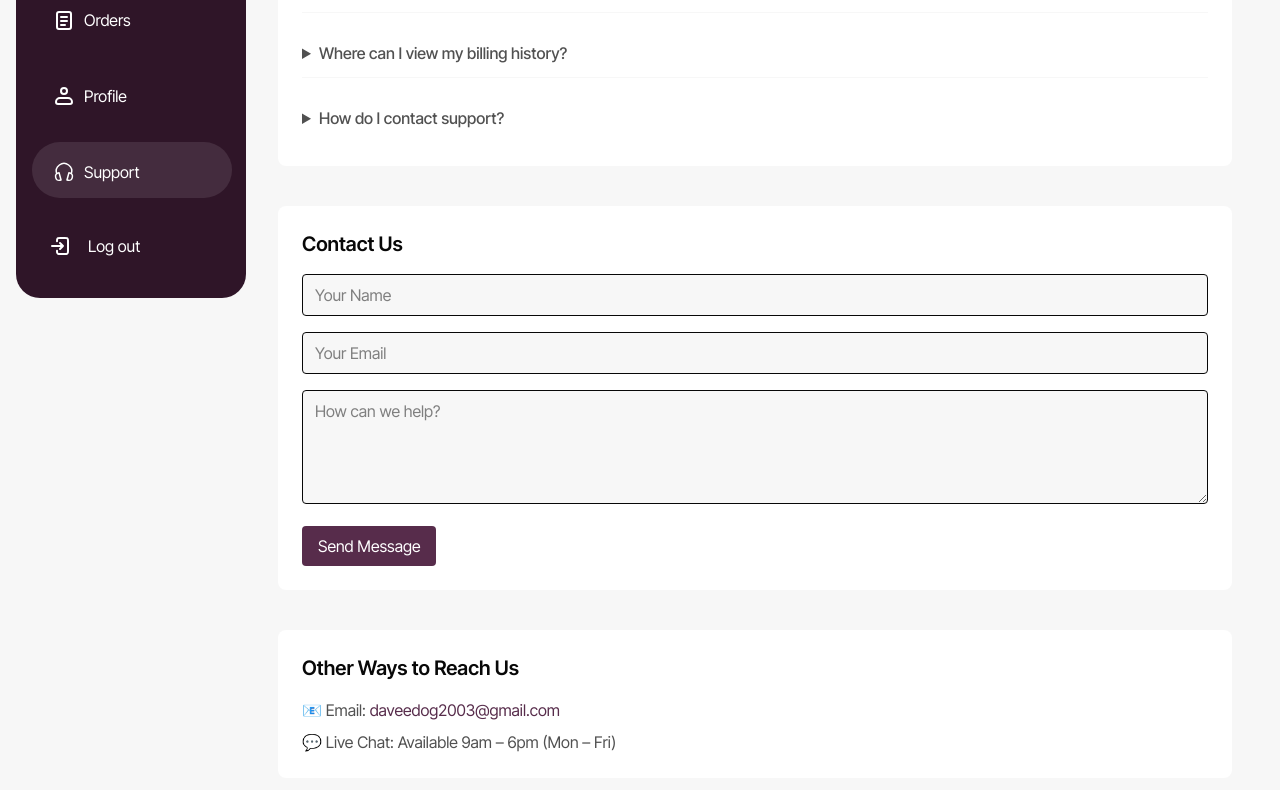
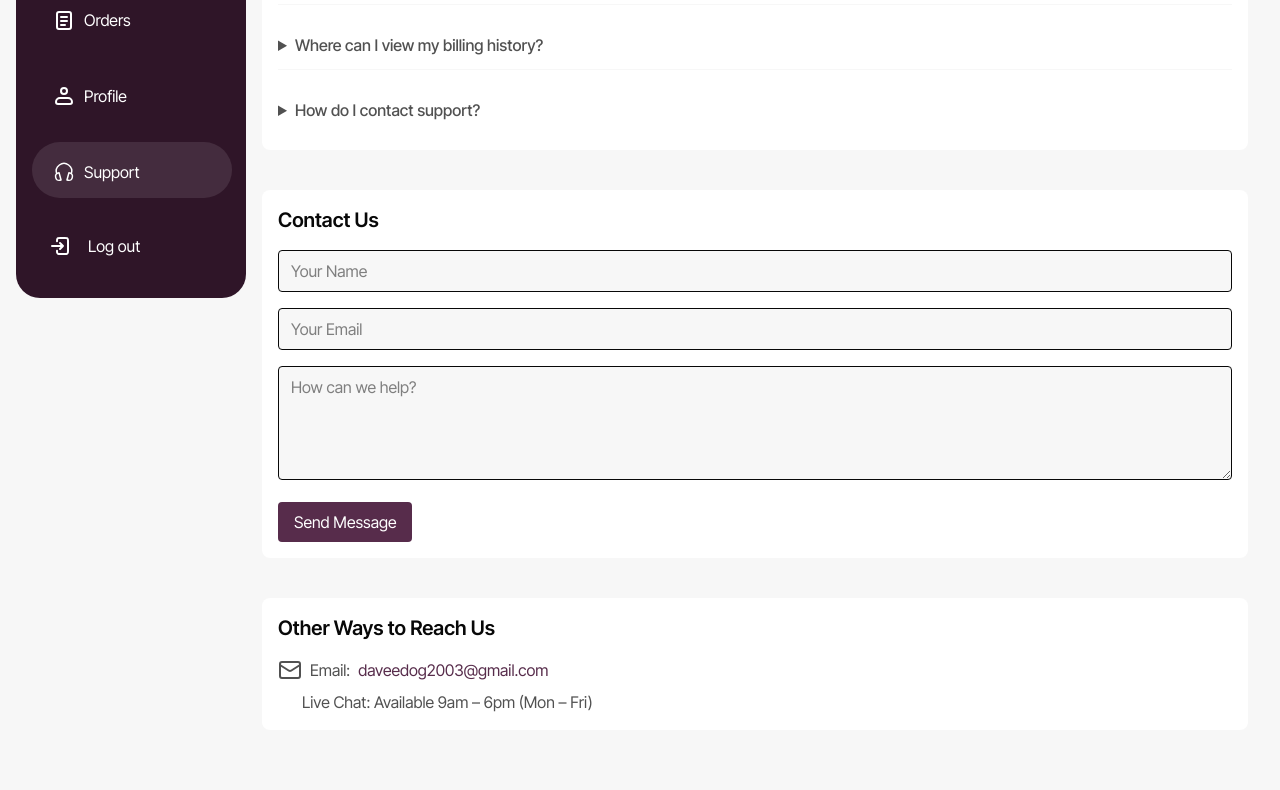
Before and after one commit to DavidOG03/NovaTech, a React (Vite) app: page /support in a window 1280 px wide. Shown: the part 292-1082 px from the top of the page. Built offline with nearby package versions, Linux system fonts and the light colour scheme; no server answers; the database is empty; sample sign-in values are in the browser's storage; some icons are missing.

Commit message:
refactor: Update SearchContext type definition and enhance CustomerSupport component with improved UI and feedback

```diff
--- a/src/context/SearchContext.tsx
+++ b/src/context/SearchContext.tsx
@@ -3,7 +3,7 @@ import React, { createContext, useContext, useState } from "react";
 
 interface SearchContextType {
   searchQuery: string;
-  setSearchQuery: (q: string) => void;
+  setSearchQuery: (query: string) => void;
 }
 
 const SearchContext = createContext<SearchContextType | undefined>(undefined);
--- a/src/pages/customerSupport.tsx
+++ b/src/pages/customerSupport.tsx
@@ -3,6 +3,9 @@ import { useForm, SubmitHandler } from "react-hook-form";
 import { z } from "zod";
 import { zodResolver } from "@hookform/resolvers/zod";
 import emailjs from "@emailjs/browser";
+import toast from "react-hot-toast";
+import { Mail } from "lucide-react";
+import { Chat } from "react-iconly";
 
 // Zod schema for form validation
 const schema = z.object({
@@ -27,7 +30,7 @@ const faqs = [
   {
     question: "How do I contact support?",
     answer:
-      "You can use the contact form below, or reach us by phone or live chat.",
+      "You can use the contact form below, or reach us by email or live chat.",
   },
 ];
 
@@ -62,6 +65,7 @@ const CustomerSupport: React.FC = () => {
       )
       .then((response) => {
         console.log("SUCCESS!", response.status, response.text);
+        toast.success("Your request has been successfully submitted");
         setFormStatus({ submitting: false, success: true, error: false });
         reset();
       })
@@ -72,7 +76,7 @@ const CustomerSupport: React.FC = () => {
   };
 
   return (
-    <div className="min-h-screen bg-grey py-20 px-4">
+    <div className="min-h-screen bg-grey py-20">
       <div className="max-w-5xl mx-auto space-y-10">
         {/* Header */}
         <div className="text-center">
@@ -83,7 +87,7 @@ const CustomerSupport: React.FC = () => {
         </div>
 
         {/* FAQ Section */}
-        <div className="bg-white rounded-lg p-6 space-y-4">
+        <div className="bg-white rounded-lg p-4 space-y-4">
           <h2 className="text-xl font-semibold text-black">
             Frequently Asked Questions
           </h2>
@@ -101,7 +105,7 @@ const CustomerSupport: React.FC = () => {
         </div>
 
         {/* Contact Form */}
-        <div className="bg-white rounded-lg p-6">
+        <div className="bg-white rounded-lg p-4">
           <h2 className="text-xl text-black font-semibold mb-4">Contact Us</h2>
           <form onSubmit={handleSubmit(onSubmit)} className="space-y-4">
             <div>
@@ -144,13 +148,13 @@ const CustomerSupport: React.FC = () => {
               type="submit"
               className="bg-pink text-white px-4 py-2 rounded hover:bg-pink/75 cursor-pointer"
             >
-              Send Message
+              {formStatus.submitting ? "Sending..." : "Send Message"}
             </button>
           </form>
         </div>
 
         {/* Support Info */}
-        <div className="bg-white rounded-lg p-6">
+        <div className="bg-white rounded-lg p-4">
           <h2 className="text-xl text-black font-semibold mb-4">
             Other Ways to Reach Us
           </h2>
@@ -158,8 +162,8 @@ const CustomerSupport: React.FC = () => {
             {/* <li>
               📞 Phone: <span className="font-medium">+234 915 3884 943</span>
             </li> */}
-            <li>
-              📧 Email:{" "}
+            <li className="flex gap-2">
+              <Mail /> Email:{" "}
               <a
                 href="mailto:daveedog2003@gmail.com"
                 className="text-pink hover:underline"
@@ -167,7 +171,9 @@ const CustomerSupport: React.FC = () => {
                 daveedog2003@gmail.com
               </a>
             </li>
-            <li>💬 Live Chat: Available 9am – 6pm (Mon – Fri)</li>
+            <li className="flex gap-2">
+              <Chat /> Live Chat: Available 9am – 6pm (Mon – Fri)
+            </li>
           </ul>
         </div>
       </div>
```
